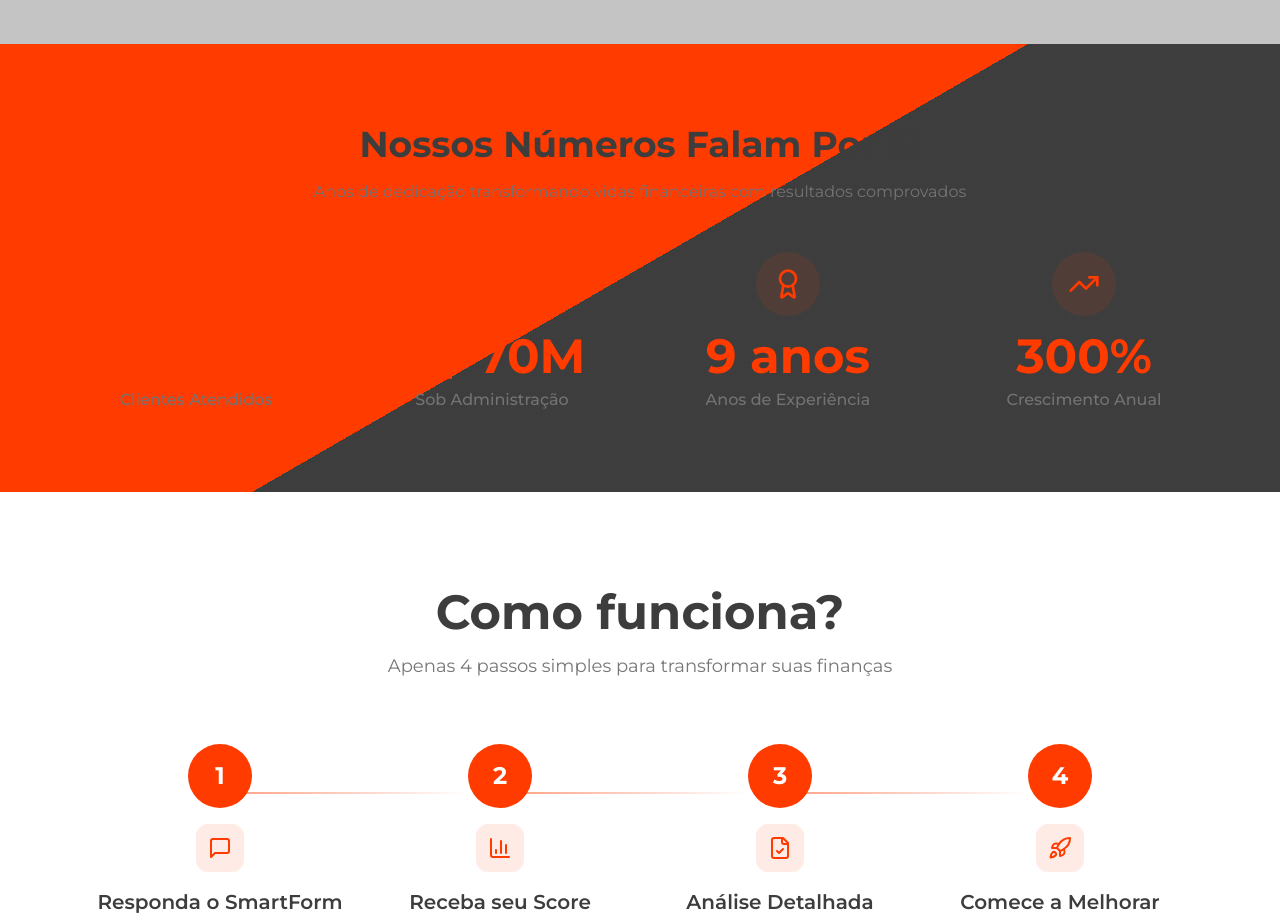
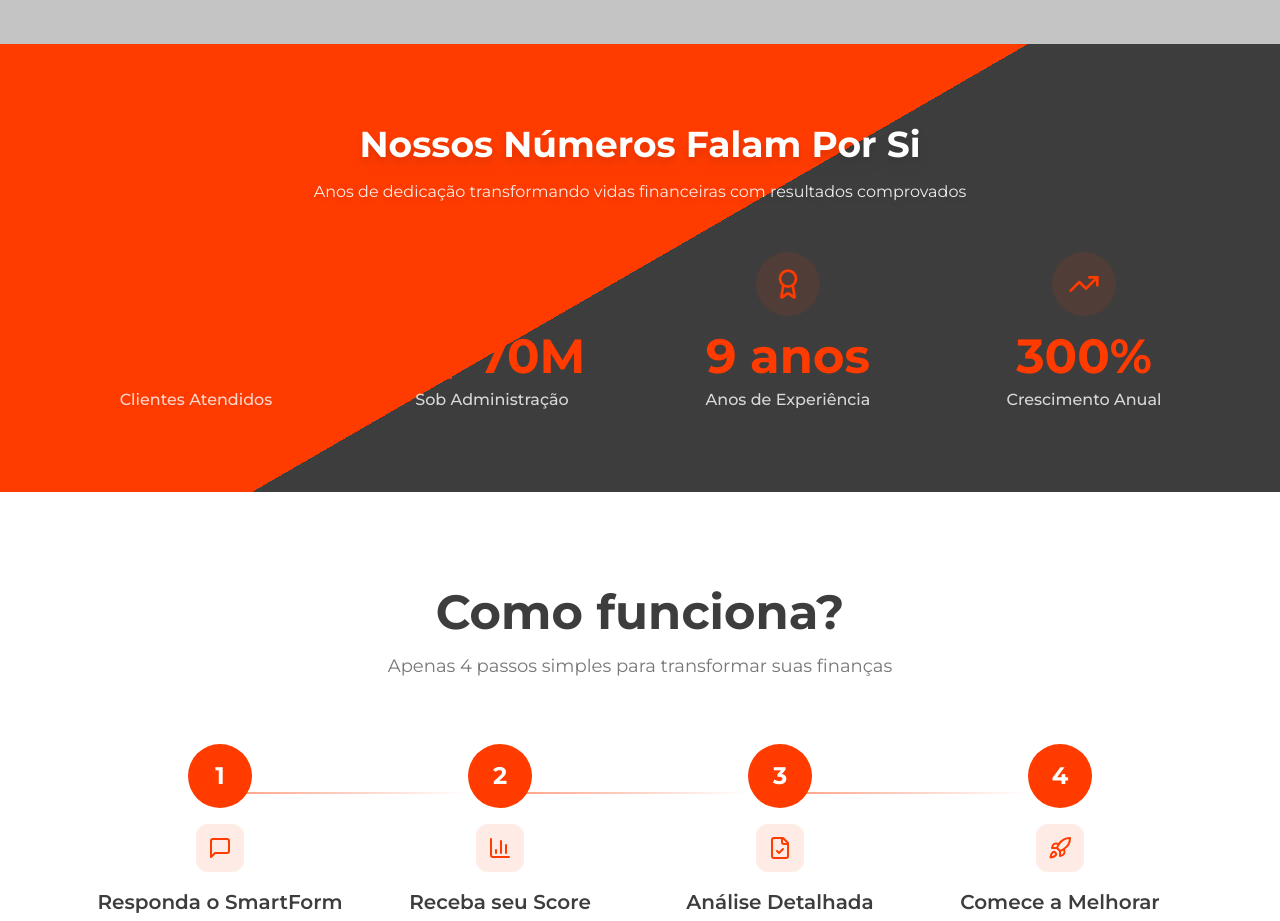
Before and after one commit to steinhauserhzs/express-score-ai, a React (Vite) app: page / in a window 1280 px wide. Shown: the part 1660-2581 px from the top of the page. Built offline with nearby package versions, Linux system fonts and the light colour scheme.

Commit message:
Fix: Improve text contrast in stats section

```diff
--- a/src/components/sections/Stats.tsx
+++ b/src/components/sections/Stats.tsx
@@ -66,7 +66,7 @@ function StatItem({ icon: Icon, value, label, suffix = "" }: StatItemProps) {
       <div className="text-4xl md:text-5xl font-bold text-primary mb-2">
         {displayValue}
       </div>
-      <p className="text-muted-foreground font-medium">{label}</p>
+      <p className="text-white/80 drop-shadow-sm font-medium">{label}</p>
     </div>
   );
 }
@@ -101,12 +101,12 @@ export default function Stats() {
     <section className="py-20 bg-gradient-diagonal">
       <div className="container mx-auto px-4">
         <div className="text-center mb-12 animate-fade-in">
-          <h2 className="text-3xl md:text-4xl font-bold mb-4">
-            Nossos Números Falam Por Si
-          </h2>
-          <p className="text-muted-foreground max-w-2xl mx-auto">
-            Anos de dedicação transformando vidas financeiras com resultados comprovados
-          </p>
+        <h2 className="text-3xl md:text-4xl font-bold mb-4 text-white drop-shadow-lg">
+          Nossos Números Falam Por Si
+        </h2>
+        <p className="text-white/90 drop-shadow-md max-w-2xl mx-auto">
+          Anos de dedicação transformando vidas financeiras com resultados comprovados
+        </p>
         </div>
 
         <div className="grid md:grid-cols-2 lg:grid-cols-4 gap-8 max-w-6xl mx-auto">
```
